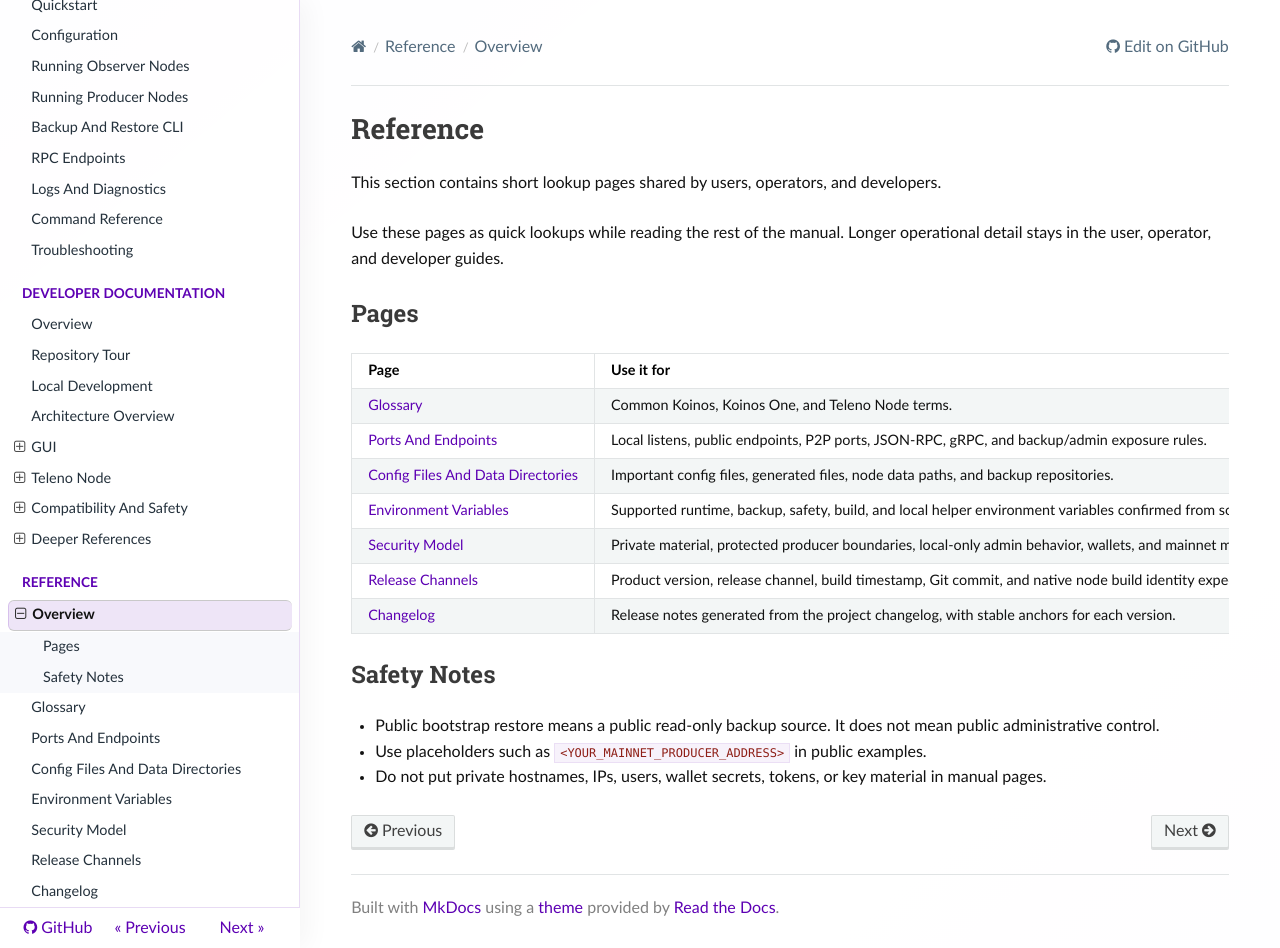
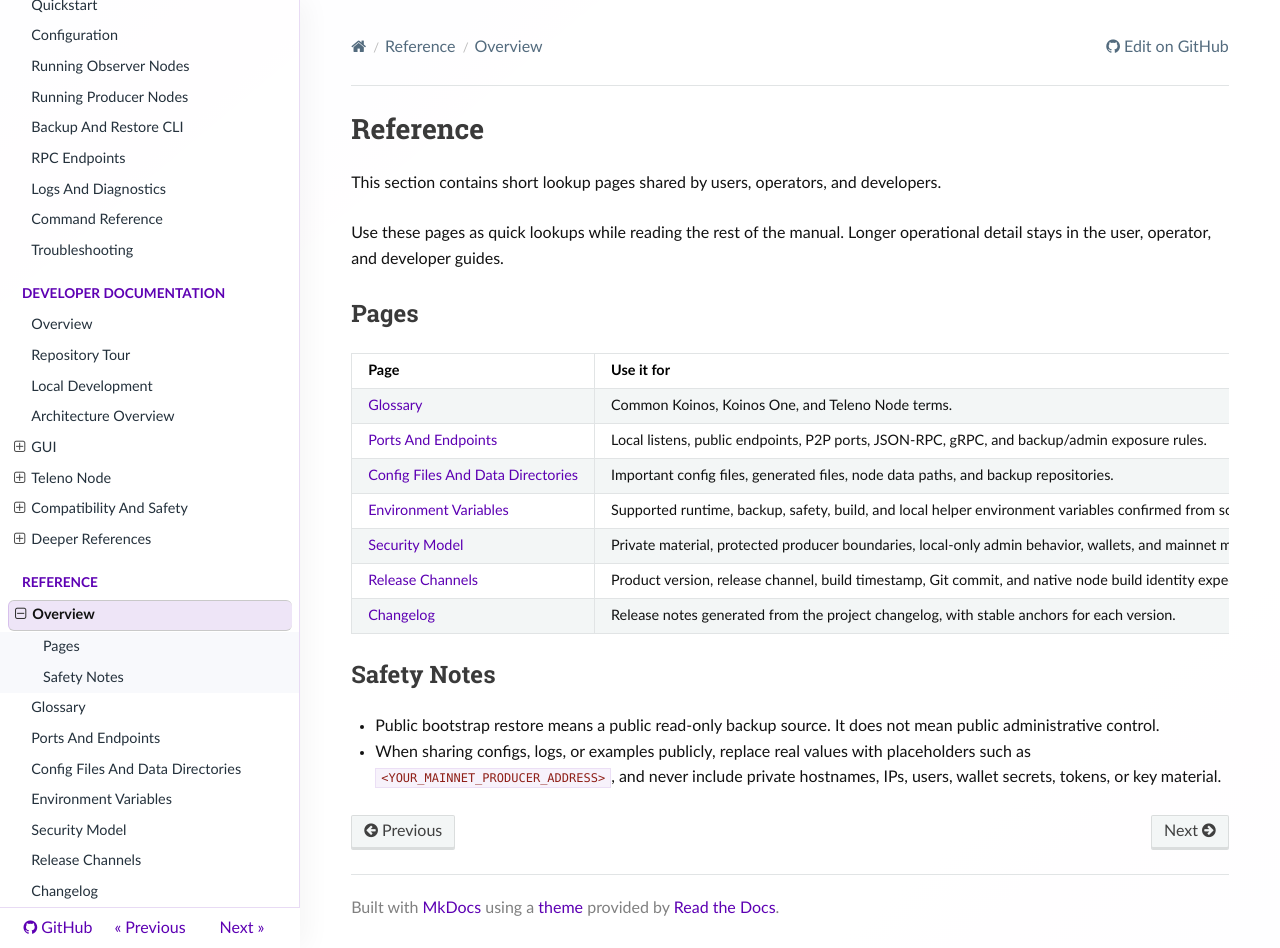
Before and after one commit to koinos/koinos-one, an MkDocs documentation site: the page built from docs/manual/reference/README.md, in a window 1280 px wide and 948 px high. Built offline with MkDocs 1.6.1, drawn with Linux system fonts in a browser that asks for light colours; nearby versions of some CDN libraries.

Commit message:
docs/manual: review teleno-node/troubleshooting.md and reference/README.md
- teleno-node/troubleshooting.md: verified clean - every command, flag,
  log line, and port reuses facts already verified on earlier CLI
  pages; the persistent-merkle-mismatch guidance is sound. No changes.
  This completes the Teleno Node CLI Guide section (11/11).
- reference/README.md: reframed the two authoring-directed safety notes
  ('do not put X in manual pages') as reader-directed guidance about
  sharing configs and logs publicly.

```diff
--- a/docs/manual/reference/README.md
+++ b/docs/manual/reference/README.md
@@ -22,6 +22,6 @@ operational detail stays in the user, operator, and developer guides.
 
 - Public bootstrap restore means a public read-only backup source. It does not
   mean public administrative control.
-- Use placeholders such as `<YOUR_MAINNET_PRODUCER_ADDRESS>` in public examples.
-- Do not put private hostnames, IPs, users, wallet secrets, tokens, or key
-  material in manual pages.
+- When sharing configs, logs, or examples publicly, replace real values with
+  placeholders such as `<YOUR_MAINNET_PRODUCER_ADDRESS>`, and never include
+  private hostnames, IPs, users, wallet secrets, tokens, or key material.
```
Also changed, not shown: docs/manual/.review-progress.md (+2 -2 lines).
